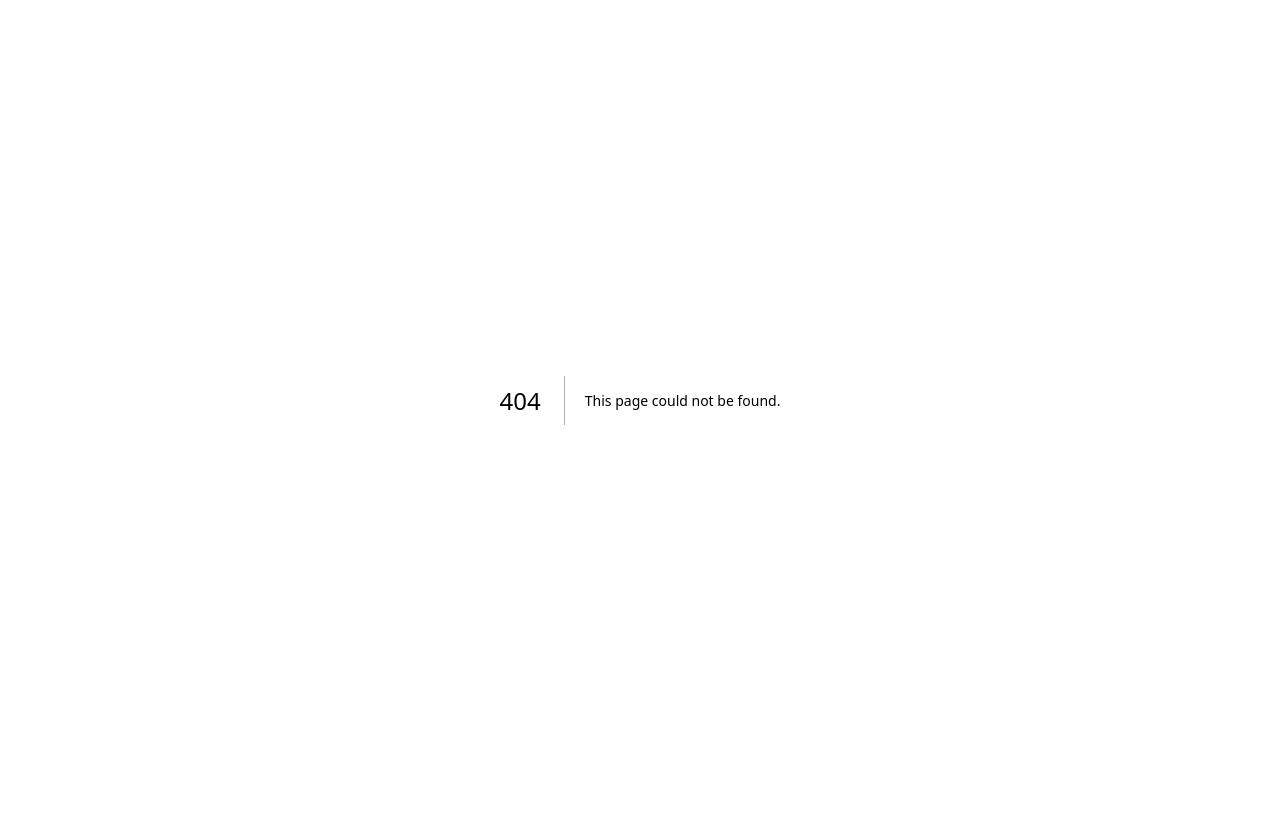
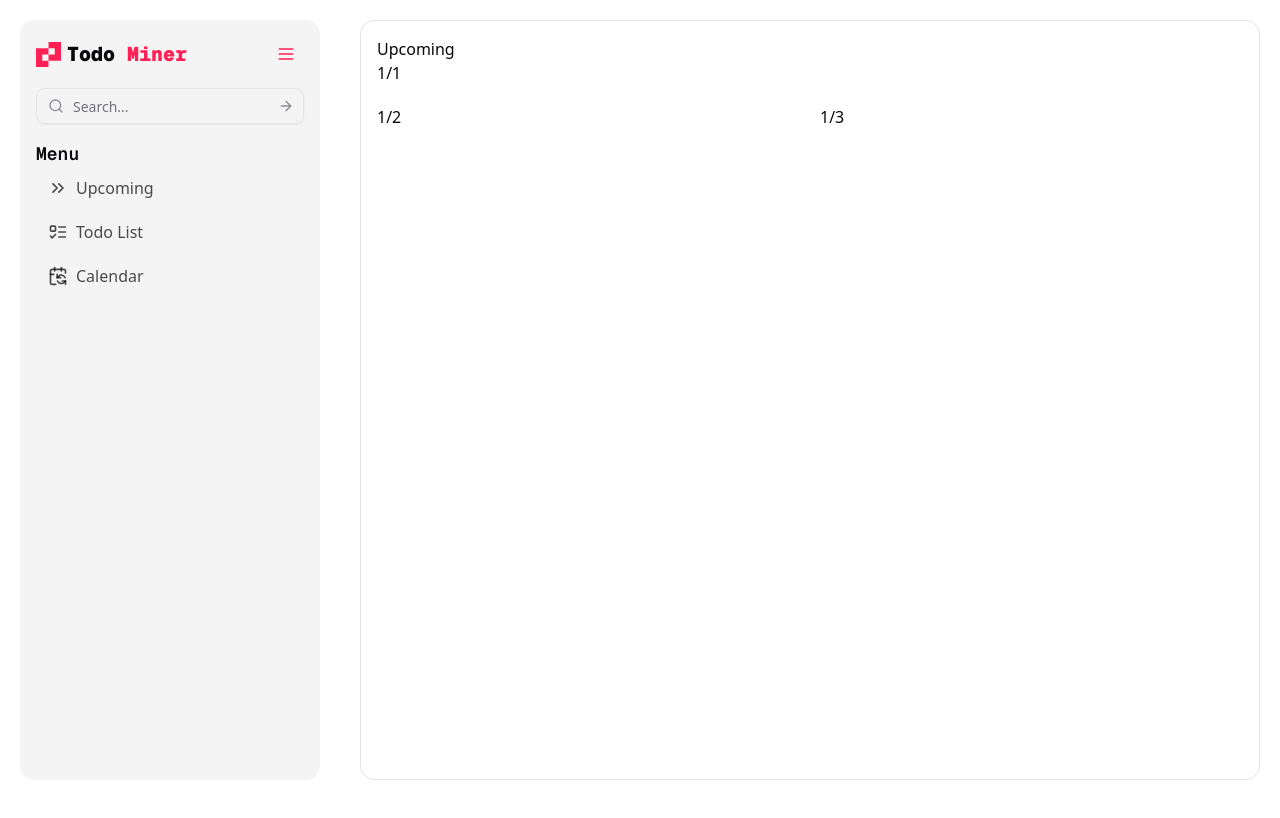
Before and after one commit to hozaifa4you/sofof-tech-assessment, a Next.js app in the folder frontend/: page /upcoming in a window 1280 px wide. Before the commit this address had no page. Shown: the top 818 px of the page. Built offline with nearby package versions, Linux system fonts and the light colour scheme.

Commit message:
Organized codes

```diff
--- /dev/null
+++ b/frontend/app/(app)/(protected)/layout.tsx
@@ -0,0 +1,15 @@
+import type { PropsWithChildren } from "react";
+import { Sidebar } from "@/components/app/todos/sidebar";
+
+const TodosLayout = ({ children }: PropsWithChildren) => {
+   return (
+      <main className="min-h-screen w-full">
+         <div className="flex h-full">
+            <Sidebar />
+            <div className="min-h-full flex-1 p-5">{children}</div>
+         </div>
+      </main>
+   );
+};
+
+export default TodosLayout;
--- /dev/null
+++ b/frontend/app/(app)/(protected)/todos/layout.tsx
@@ -0,0 +1,13 @@
+import type { Metadata } from "next";
+import type { PropsWithChildren } from "react";
+
+export const metadata: Metadata = {
+   title: "Todo List - Todo Miner",
+   description: "Manage your todo list efficiently with Todo Miner.",
+};
+
+const TodoListLayout = ({ children }: PropsWithChildren) => {
+   return <>{children}</>;
+};
+
+export default TodoListLayout;
--- /dev/null
+++ b/frontend/app/(app)/(protected)/todos/page.tsx
@@ -0,0 +1,5 @@
+const TodoListPage = () => {
+   return <div>TodoListPage</div>;
+};
+
+export default TodoListPage;
--- /dev/null
+++ b/frontend/app/(app)/(protected)/upcoming/layout.tsx
@@ -0,0 +1,13 @@
+import type { Metadata } from "next";
+import type { PropsWithChildren } from "react";
+
+export const metadata: Metadata = {
+   title: "Upcoming - Todo Miner",
+   description: "Manage your upcoming tasks efficiently with Todo Miner.",
+};
+
+const UpcomingLayout = ({ children }: PropsWithChildren) => {
+   return <>{children}</>;
+};
+
+export default UpcomingLayout;
--- /dev/null
+++ b/frontend/app/(app)/(protected)/upcoming/page.tsx
@@ -0,0 +1,16 @@
+const TodosPage = () => {
+   return (
+      <div className="h-full rounded-xl border p-4">
+         <div>
+            <h1>Upcoming</h1>
+         </div>
+         <div className="grid grid-cols-1 gap-5 md:grid-cols-2">
+            <div className="col-span-1 md:col-span-2">1/1</div>
+            <div>1/2</div>
+            <div>1/3</div>
+         </div>
+      </div>
+   );
+};
+
+export default TodosPage;
--- a/frontend/app/(app)/todos/layout.tsx
+++ /dev/null
@@ -1,21 +0,0 @@
-import type { Metadata } from "next";
-import type { PropsWithChildren } from "react";
-import { Sidebar } from "@/components/app/todos/sidebar";
-
-export const metadata: Metadata = {
-   title: "Todos - Todo Miner",
-   description: "Manage your tasks efficiently with Todo Miner.",
-};
-
-const TodosLayout = ({ children }: PropsWithChildren) => {
-   return (
-      <main className="w-full min-h-screen">
-         <div className="flex h-full gap-5">
-            <Sidebar />
-            <div className="flex-1 p-5">{children}</div>
-         </div>
-      </main>
-   );
-};
-
-export default TodosLayout;
--- a/frontend/app/(app)/todos/page.tsx
+++ /dev/null
@@ -1,5 +0,0 @@
-const TodosPage = () => {
-   return <div>TodosPage</div>;
-};
-
-export default TodosPage;
--- a/frontend/components/app/todos/sidebar.tsx
+++ b/frontend/components/app/todos/sidebar.tsx
@@ -21,7 +21,7 @@ const todos: Todo[] = [
    {
       id: 1,
       title: "Upcoming",
-      url: "/todos-upcoming",
+      url: "/upcoming",
       Icon: ChevronsRightIcon,
    },
    { id: 2, title: "Todo List", url: "/todos", Icon: ListTodo },
```
